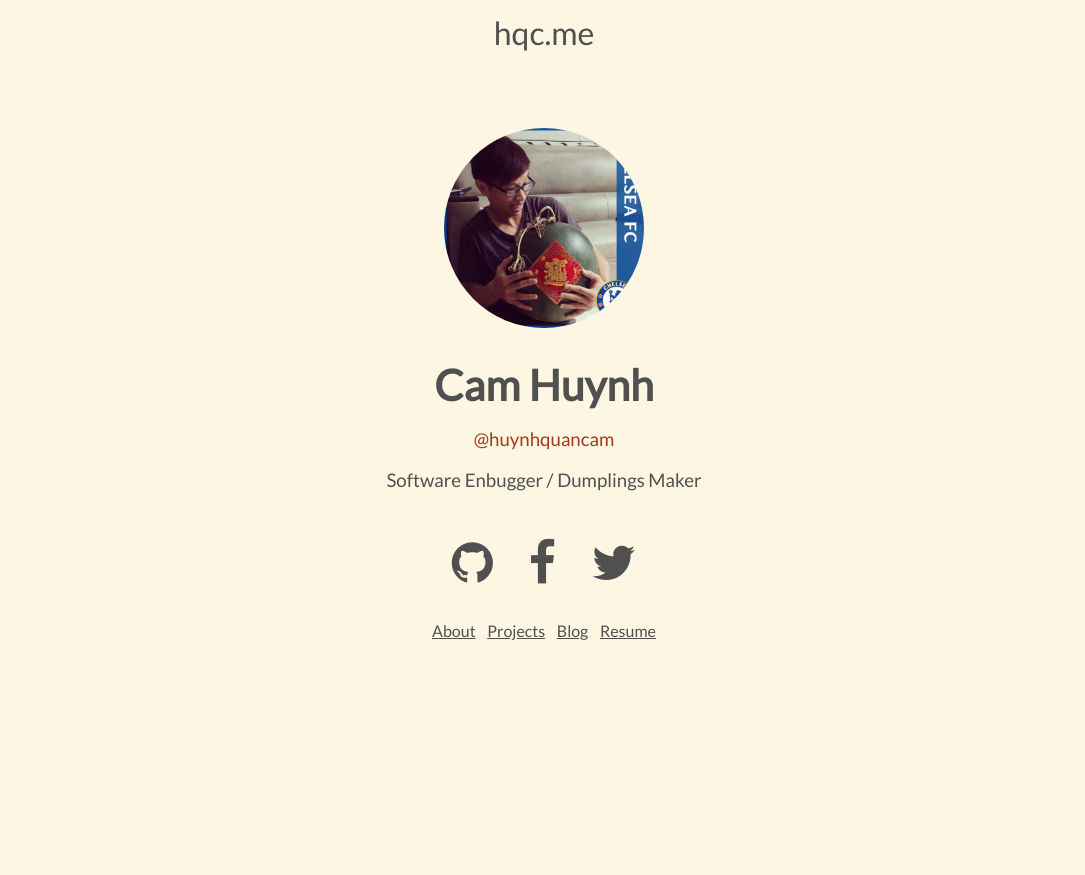
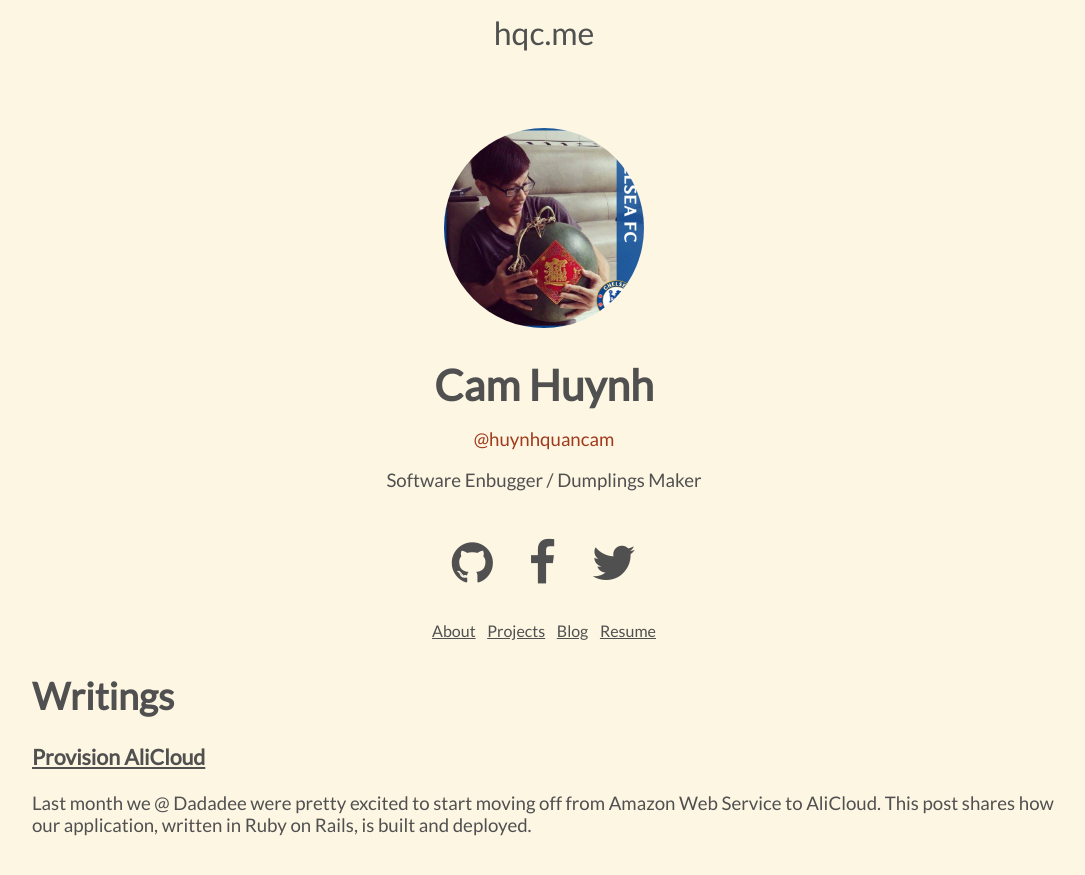
Before and after one commit to qcam/qcam.github.io, a Jekyll site: the page built from index.html, in a window 1280 px wide. Shown: the top 875 px of the page, without its empty margins (96-1181 px from the left). Built offline with Jekyll 4.4.1, drawn with Linux system fonts in a browser that asks for light colours; nearby versions of some CDN libraries.

Commit message:
Add blog post

```diff
--- a/Gemfile
+++ b/Gemfile
@@ -1,5 +1,6 @@
 # A sample Gemfile
 source "https://rubygems.org"
 
-gem 'jekyll', '3.0.1'
+gem 'jekyll', '~> 3.1.2'
+gem 'jekyll-gist'
 gem 'bourbon'
--- a/_includes/head.html
+++ b/_includes/head.html
@@ -11,8 +11,8 @@
   <link rel="stylesheet" href="{{ "/css/main.css" | prepend: site.baseurl }}">
   <link rel="canonical" href="{{ page.url | replace:'index.html','' | prepend: site.baseurl | prepend: site.url }}">
   <link rel="alternate" type="application/rss+xml" title="{{ site.title }}" href="{{ "/feed.xml" | prepend: site.baseurl | prepend: site.url }}">
-  <link rel="stylesheet" href="https://cdnjs.cloudflare.com/ajax/libs/font-awesome/4.5.0/css/font-awesome.min.css">
   <link href='https://fonts.googleapis.com/css?family=Lato' rel='stylesheet' type='text/css'>
+  <link rel="stylesheet" href="https://maxcdn.bootstrapcdn.com/font-awesome/4.5.0/css/font-awesome.min.css">
 
   <script>
     (function(i,s,o,g,r,a,m){i['GoogleAnalyticsObject']=r;i[r]=i[r]||function(){
--- /dev/null
+++ b/_posts/2016-03-14-provision-alicloud.md
@@ -0,0 +1,44 @@
+---
+layout: "post"
+author: Cam Huynh
+title: Provision AliCloud
+---
+
+Last month we @ Dadadee were pretty excited to start moving off from Amazon Web Service to AliCloud.
+This post shares how our application, written in Ruby on Rails, is built and deployed.
+
+Note: I assume you have some experience with Ansible and Docker.
+
+### Create your instance on AliCloud
+
+Let's initiate a Generation II, 2-core and 4GB RAM instance.
+
+Although sometimes the console is buggy, generally AliCloud is quite easy to start off.
+
+Please note to set your root password, in order to SSH later.
+
+### Provision your server with Ansible
+
+As of I wrote this post, AliCloud's apt mirror was still inaccessible, so we will need to choose another alternative mirror
+<script src="https://gist.github.com/huynhquancam/3f4095496720304d79d3.js"></script>
+
+Your sources.list could be like this
+<script src="https://gist.github.com/huynhquancam/54e4fb5f527710f03a2c.js"></script>
+
+Let's set up some prerequisite packages
+
+<script src="https://gist.github.com/huynhquancam/625d110f2531b46f5506.js"></script>
+
+Then let's install Docker
+
+<script src="https://gist.github.com/huynhquancam/3d66cb90662f4449575c.js"></script>
+
+OK, let's pull our docker image from Registry (AWS ECR, Docker Hub or Quay, etc.)
+
+<script src="https://gist.github.com/huynhquancam/fe5296227f94e6b9994c.js"></script>
+
+Run the image
+
+<script src="https://gist.github.com/huynhquancam/ea2515828a4b0473570a.js"></script>
+
+That's it! Feel free to leave your comments below! :-)
--- a/css/main.scss
+++ b/css/main.scss
@@ -199,3 +199,38 @@ header.header {
     }
   }
 }
+
+.posts {
+  width: 1024px;
+  margin: 0 auto;
+
+  .post-title {
+    font-size: 16pt;
+  }
+}
+
+.post-detail {
+  width: 1024px;
+  margin: 0 auto;
+  margin-top: 20px;
+  padding-bottom: 30px;
+
+  .post-header {
+    margin-bottom: 30px;
+  }
+
+  .post-meta {
+    font-size: 16px;
+  }
+
+  .post-title {
+    font-size: 24pt;
+    margin: 0;
+    margin-bottom: 15px;
+    color: $red-color;
+  }
+
+  .post-content {
+    line-height: 150%;
+  }
+}
--- a/index.html
+++ b/index.html
@@ -47,3 +47,16 @@ layout: default
     </li>
   </ul>
 </div>
+<div class="posts">
+  <h1>Writings</h1>
+  {% for post in site.posts %}
+    <div class="post">
+      <h3>
+        <a class="post-title" href="{{ post.url }}">{{ post.title }}</a>
+      </h3>
+      <div class="intro">
+        {{ post.excerpt }}
+      </div>
+    </div>
+  {% endfor %}
+</div>
```
Also changed, not shown: _layouts/post.html (+32 -4 lines), Gemfile.lock.
